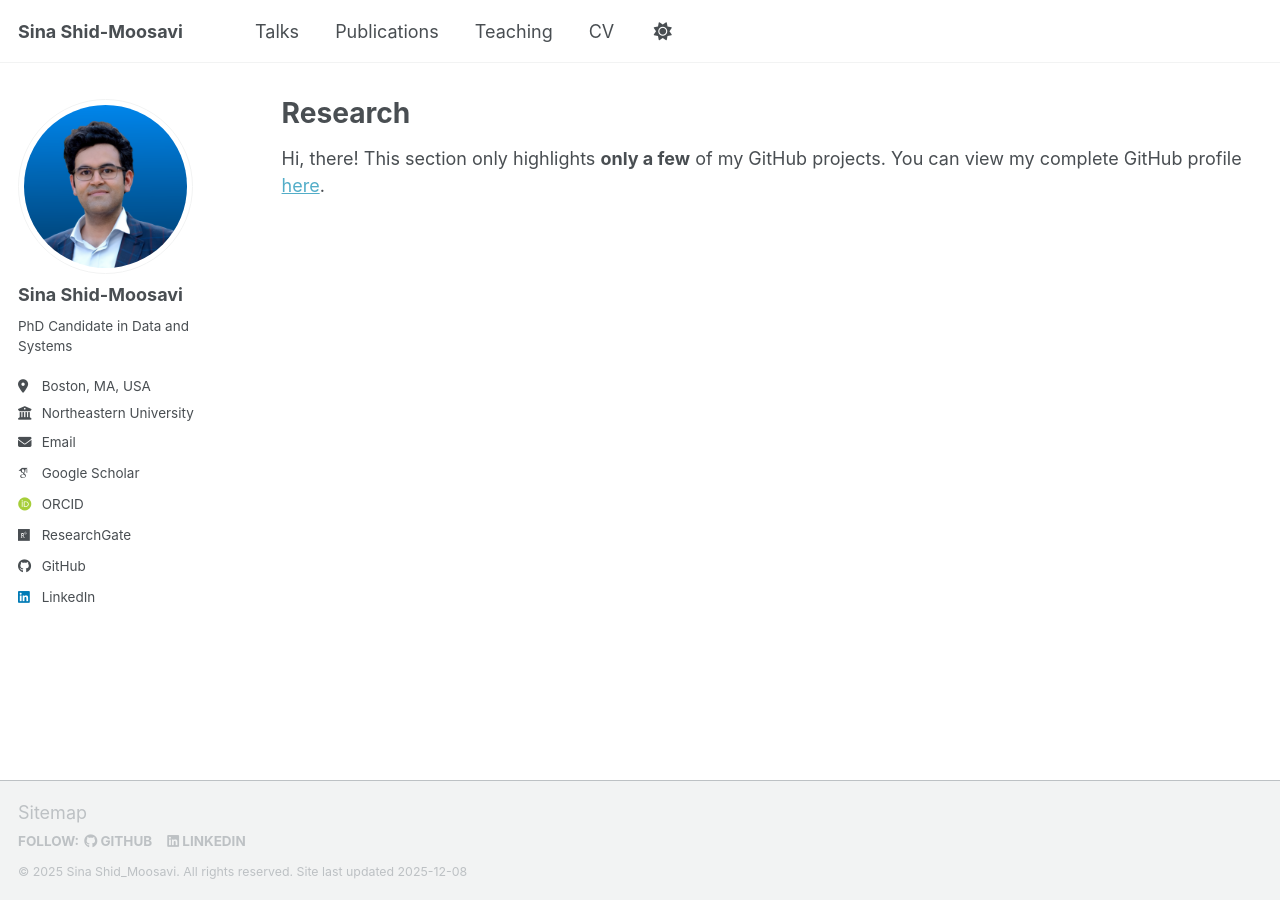
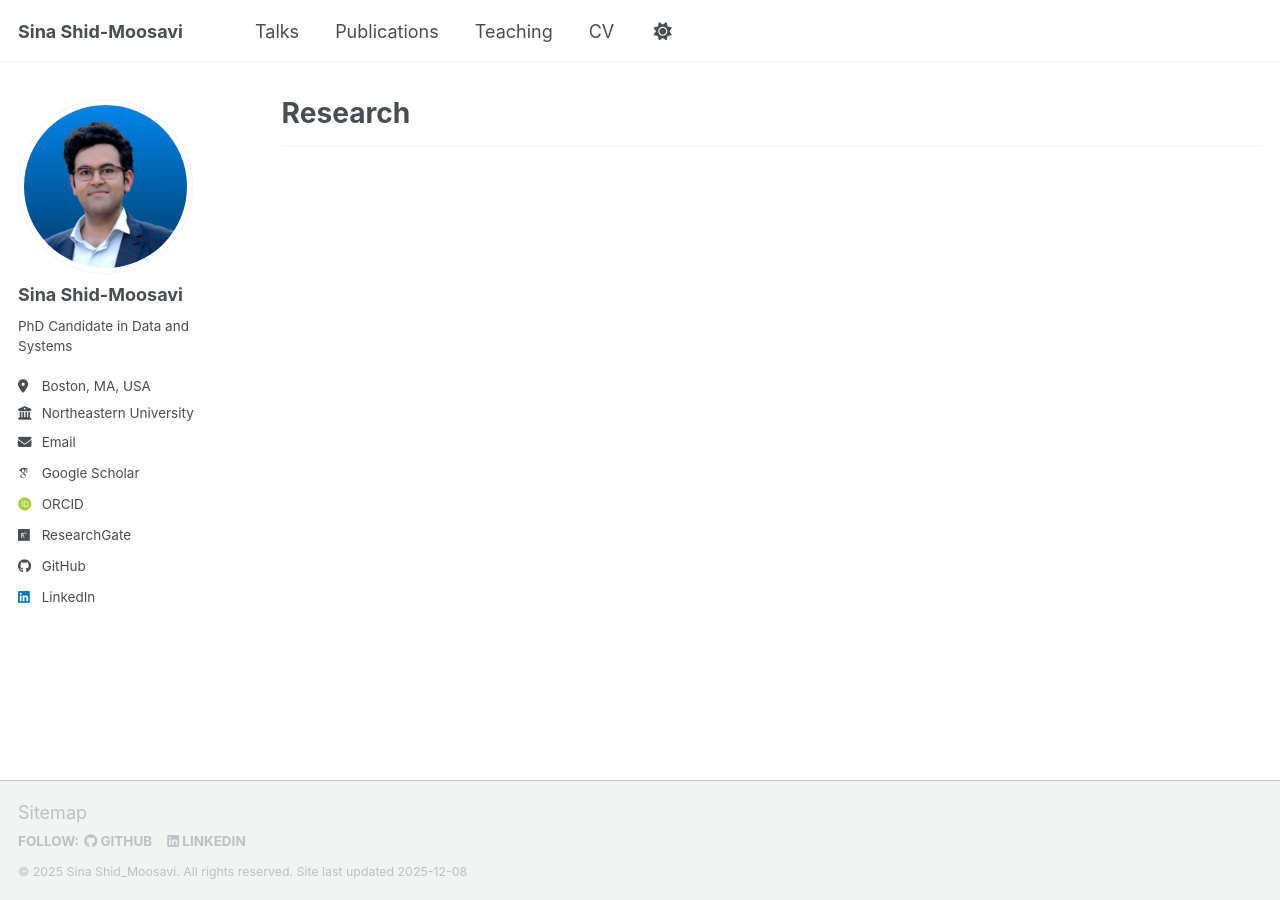
Before and after one commit to ShidMoosavi/ShidMoosavi.github.io, a Jekyll site: the page built from _pages/research.md, in a window 1280 px wide. Built offline with Jekyll 4.4.1, drawn with Linux system fonts in a browser that asks for light colours; some web fonts are replaced; a script bundle is joined from its source files by our own code; library files that are not in the unit come from our copies.

Commit message:
Update research.md

```diff
--- a/_pages/research.md
+++ b/_pages/research.md
@@ -5,10 +5,10 @@
 author_profile: true
 ---
 
-Hi, there! This section only highlights <b>only a few</b> of my GitHub projects. You can view my complete GitHub profile <a href="https://github.com/natdave">here</a>.
+<hr>
 
 {% include base_path %}
 
-{% for post in site.github %}
+{% for post in site.research %}
   {% include archive-single.html %}
 {% endfor %}
```
